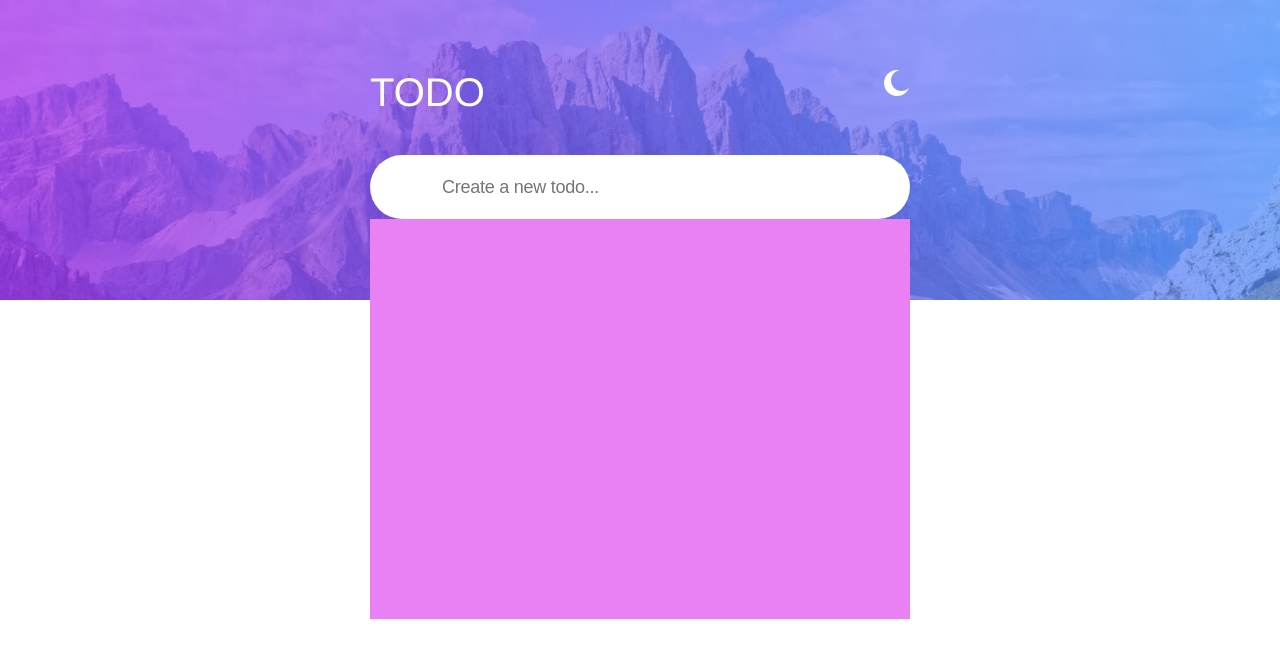
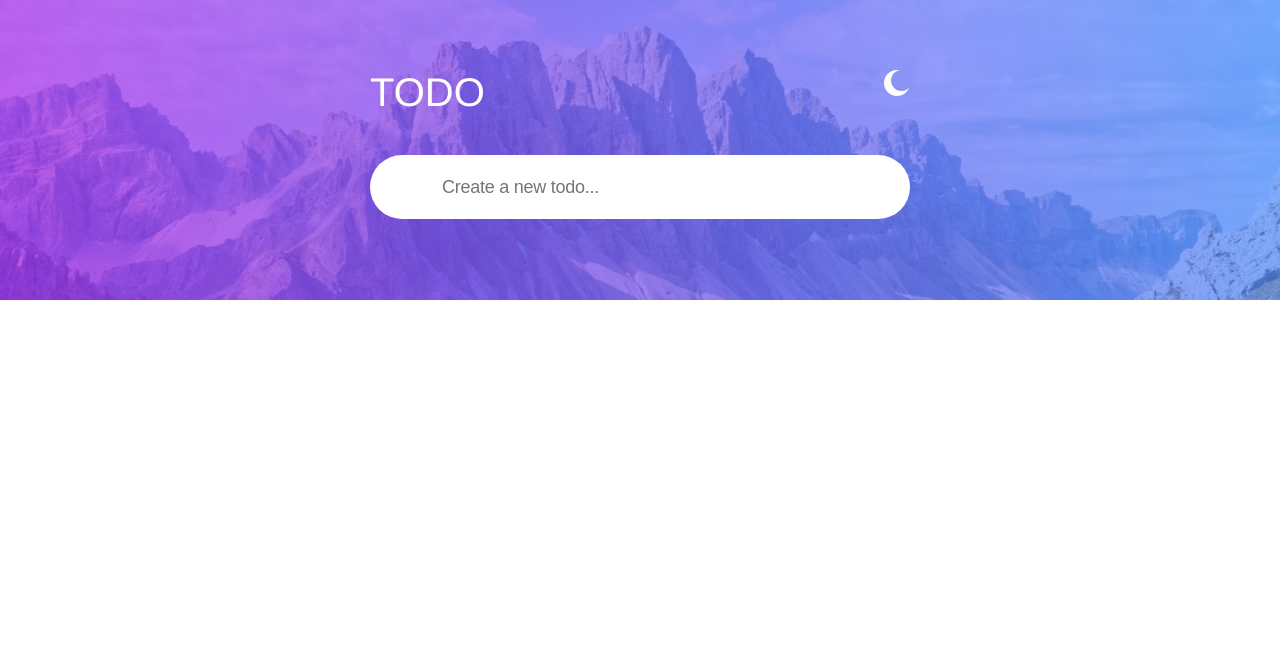
Before and after one commit to kwe92/Todo-React-App, a React (Create React App) app: page / in a window 1280 px wide. Shown: the top 658 px of the page. Built offline with nearby package versions, Linux system fonts and the light colour scheme.

Commit message:
Added TodoList

```diff
--- a/src/App.tsx
+++ b/src/App.tsx
@@ -5,6 +5,7 @@ import CreateTodo from "./components/create_todo_input/CreateTodo";
 import BackgroundImage from "./components/app_background_image/BackGroundImage";
 import { MainContainer, TodoSection } from "./AppStyles";
 import { styled } from "styled-components";
+import TodoList from "./components/todo_list/TodoList";
 export default function App() {
   return (
     <>
@@ -13,19 +14,9 @@ export default function App() {
         <TodoSection>
           <TitleIconListTile />
           <CreateTodo />
-          <TodoListContainer></TodoListContainer>
+          <TodoList></TodoList>
         </TodoSection>
       </MainContainer>
     </>
   );
 }
-
-const TodoListContainer = styled.ul`
-  display: flex;
-  flex-direction: column;
-  align-items: center;
-  justify-content: center;
-  width: 100%;
-  height: 400px;
-  background: #e981f5;
-`;
```
